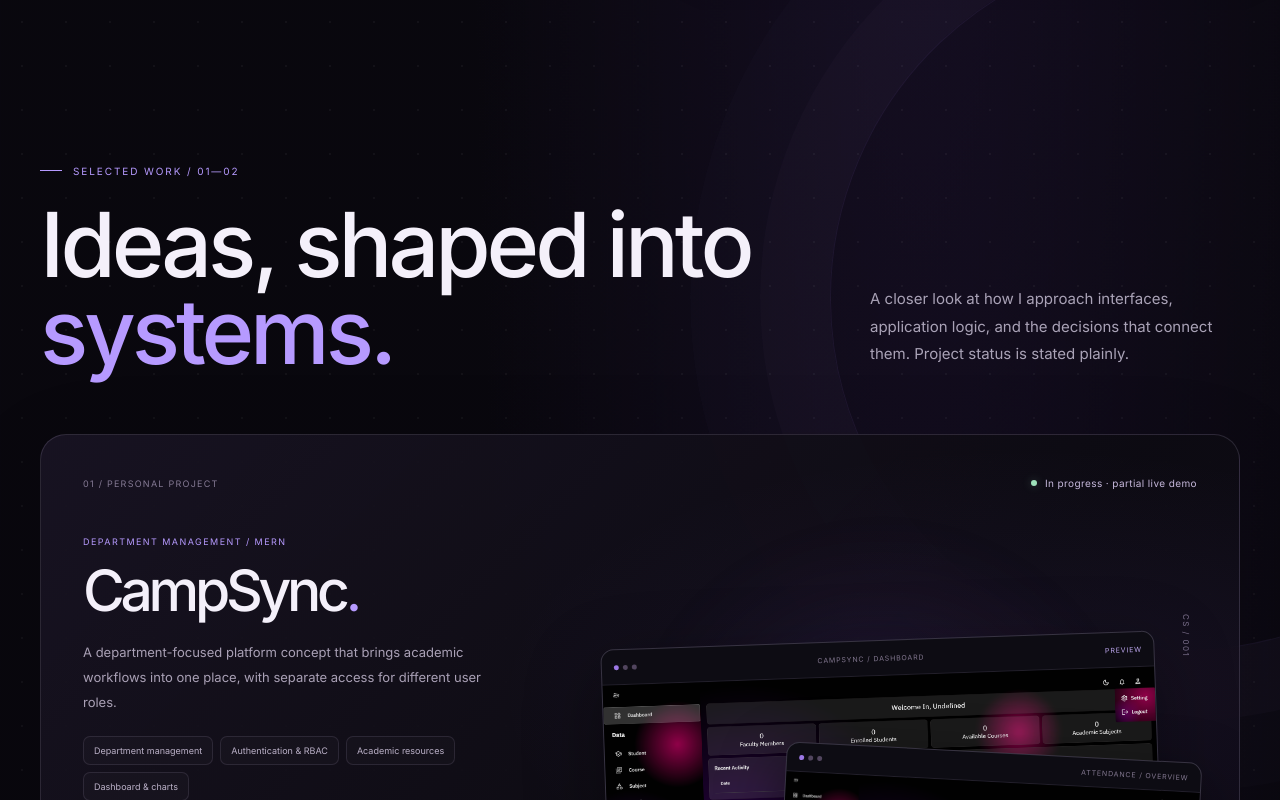
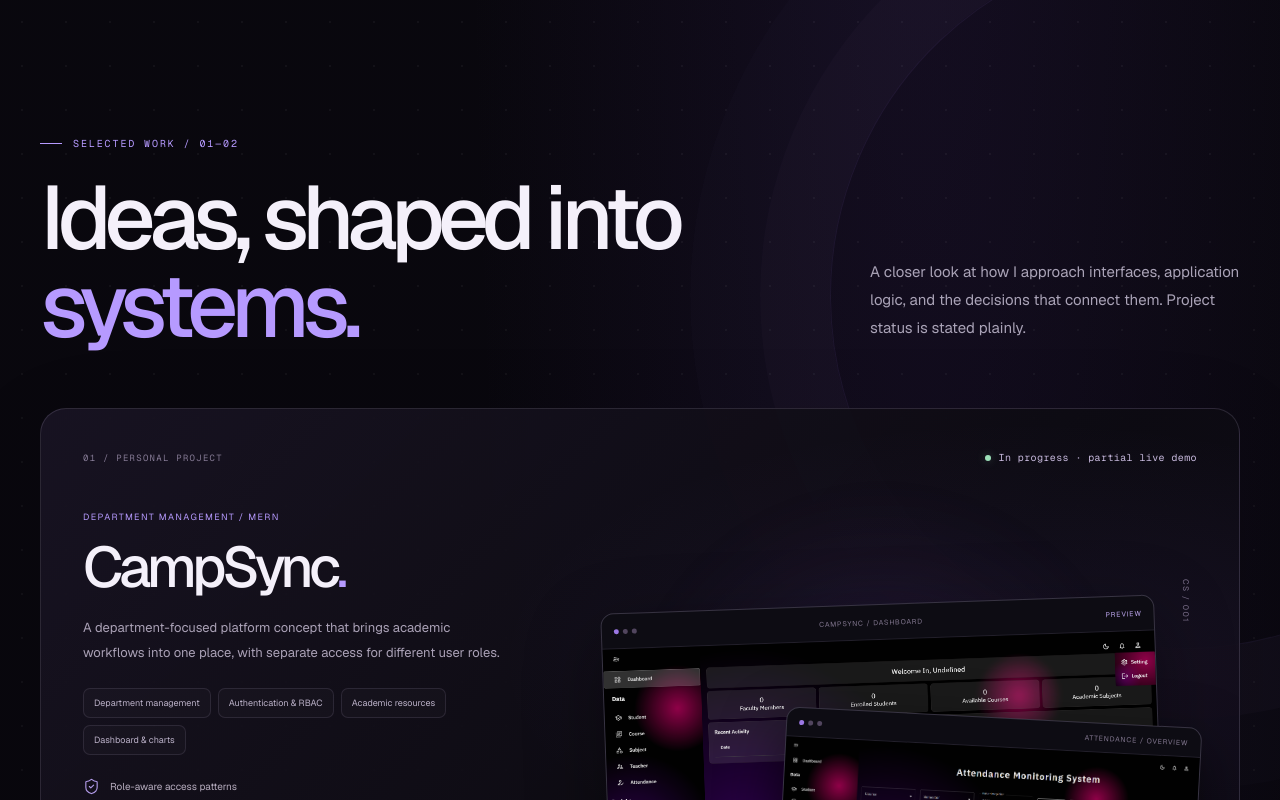
Before and after one commit to PrahladBathre/prahlad-portfolio, a Next.js app in the folder frontend/: page / in a window 1280 px wide. Shown: the part 880-1680 px from the top of the page. Built offline with nearby package versions, Linux system fonts and the light colour scheme.

Commit message:
Remove legacy font faces and finalize Geist typography

```diff
--- a/frontend/src/index.css
+++ b/frontend/src/index.css
@@ -1,14 +1,10 @@
 @import "./visual-refresh.css";
 
-@font-face{font-family:Inter;src:url('./assets/fonts/Inter-Regular.woff2') format('woff2');font-weight:400;font-display:swap}
-@font-face{font-family:Inter;src:url('./assets/fonts/Inter-Medium.woff2') format('woff2');font-weight:500;font-display:swap}
-@font-face{font-family:Inter;src:url('./assets/fonts/Inter-SemiBold.woff2') format('woff2');font-weight:600;font-display:swap}
-@font-face{font-family:Inter;src:url('./assets/fonts/Inter-Bold.woff2') format('woff2');font-weight:700;font-display:swap}
 :root{font-family:var(--font-geist-sans),ui-sans-serif,system-ui,sans-serif;color:#f4f0fa;background:#08070b;font-synthesis:none;text-rendering:optimizeLegibility;-webkit-font-smoothing:antialiased;-moz-osx-font-smoothing:grayscale;font-optical-sizing:auto;font-weight:400;--bg:#08070b;--panel:#100e16;--panel-soft:#15111e;--ink:#f4f0fa;--muted:#aaa3b7;--dim:#746d80;--violet:#b69aff;--violet-strong:#9168ff;--line:rgba(224,210,255,.14);--line-strong:rgba(224,210,255,.25);--pointer-x:70vw;--pointer-y:20vh;--page-width:1240px;color-scheme:dark}
 *{box-sizing:border-box}
 html{scroll-behavior:smooth;scroll-padding-top:110px;overflow-x:clip;scrollbar-width:none;-ms-overflow-style:none}html::-webkit-scrollbar{display:none;width:0;height:0}
 body{margin:0;min-width:320px;min-height:100vh;background:var(--bg);overflow-x:hidden}
-body,button,input,textarea{font-family:Inter,ui-sans-serif,system-ui,sans-serif}
+body,button,input,textarea{font-family:var(--font-geist-sans),ui-sans-serif,system-ui,sans-serif}
 body::selection,::selection{background:rgba(166,129,255,.35);color:#fff}
 a{color:inherit;text-decoration:none}
 button,input,textarea{font:inherit}
@@ -49,35 +45,19 @@ section[id]{scroll-margin-top:115px}
 @media(prefers-reduced-motion:reduce){.scroll-progress{display:none}.case-card,.architecture-layer,.case-visual{transition:none!important;transform:none!important}.reveal-enabled .hero-copy>*,.reveal-enabled .hero-visual-stage,.reveal-enabled .hero-bottom-note,.reveal-enabled .section-heading-row>*,.reveal-enabled .case-card,.reveal-enabled .experience-entry,.reveal-enabled .experience-bottom-note,.reveal-enabled .about-portrait-card,.reveal-enabled .about-copy>*,.reveal-enabled .architecture-flow-label,.reveal-enabled .architecture-layer,.reveal-enabled .architecture-bottom,.reveal-enabled .contact-topline,.reveal-enabled .contact-heading>*,.reveal-enabled .contact-panel,.reveal-enabled .contact-resume-row{opacity:1;transform:none;transition:none}}
 
 
-/* Self-hosted editorial display typography.
-   Bodoni Moda / Cormorant Garamond / DM Serif Display are OFL-licensed
-   visual alternatives while the requested commercial webfont licenses are unavailable. */
-.hero-copy h1,
-.contact-heading h2{
-  font-family:var(--font-vegawanty-inspired), Georgia, serif;
-  font-weight:500;
-  letter-spacing:-.055em;
+
+
+/* Unified typography: Geist for content, Geist Mono for technical metadata. */
+.section-kicker,.hero-kicker,.case-topline,.case-footer,.experience-date,
+.architecture-flow-label,.contact-topline>span{
+  font-family:var(--font-geist-mono),ui-monospace,monospace;
+  font-variant-numeric:tabular-nums;
 }
-.section-title{
-  font-family:var(--font-flaviotte-inspired), Georgia, serif;
-  font-weight:500;
-  letter-spacing:-.045em;
-}
-.hero-copy h1 span,
-.section-title em,
-.contact-heading h2 em{
-  font-family:var(--font-flaviotte-inspired);
-  font-style:normal;
-  font-weight:500;
-}
-.case-copy h3,
-.experience-content h3,
-.architecture-layer-copy h3,
-.contact-panel-body h3{
-  font-family:var(--font-gavency-inspired), Georgia, serif;
-  font-weight:400;
-  letter-spacing:-.035em;
+.hero-copy h1,.section-title,.case-copy h3,.experience-content h3,
+.architecture-layer-copy h3,.contact-heading h2,.contact-panel-body h3{
+  font-family:var(--font-geist-sans),ui-sans-serif,system-ui,sans-serif;
+  text-wrap:balance;
 }
 @media(max-width:650px){
-  .hero-copy h1,.section-title,.contact-heading h2{letter-spacing:-.035em}
+  .hero-copy h1,.section-title,.contact-heading h2{letter-spacing:-.045em}
 }
```
